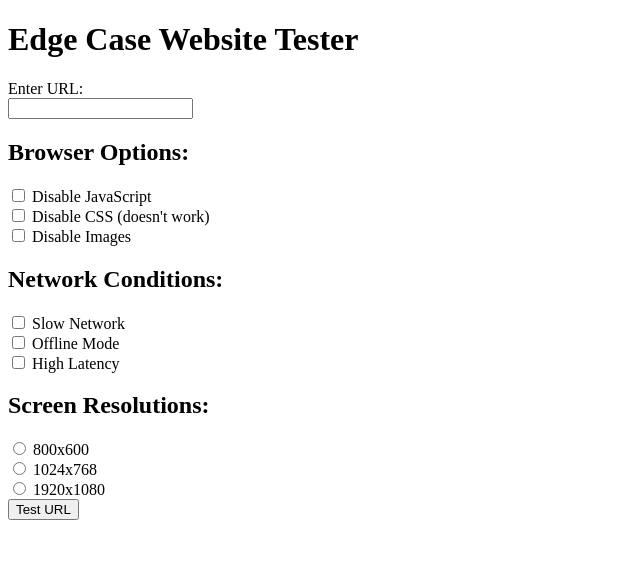
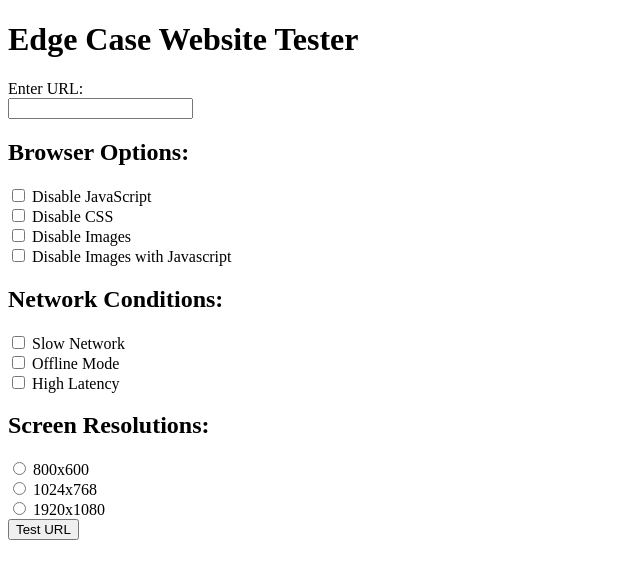
Before and after one commit to snacsnoc/edgecaser, a Python web app: template templates/index.html in a window 1280 px wide. Shown: the top 579 px of the page, without its empty margins (0-640 px from the left). Run offline with Jinja, Linux system fonts and the light colour scheme; the template is opened without the code that fills it, so the values that code supplies are empty.

Commit message:
Add disabling images via JS option

```diff
--- a/templates/index.html
+++ b/templates/index.html
@@ -18,11 +18,15 @@
         </div>
         <div>
             <input type="checkbox" id="disableCSS" name="options" value="disableCSS">
-            <label for="disableCSS">Disable CSS (doesn't work)</label>
+            <label for="disableCSS">Disable CSS</label>
         </div>
         <div>
             <input type="checkbox" id="disableImages" name="options" value="disableImages">
             <label for="disableImages">Disable Images</label>
+        </div>
+        <div>
+            <input type="checkbox" id="disableImagesJS" name="options" value="disableImagesJS">
+            <label for="disableImagesJS">Disable Images with Javascript</label>
         </div>
         <h2>Network Conditions:</h2>
         <div>
```
